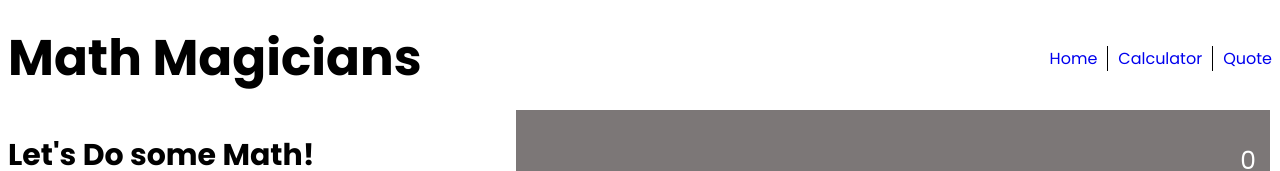
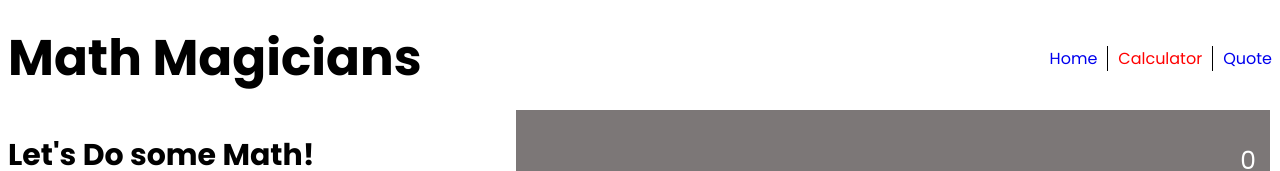
Before and after one commit to see-why/MathWizard, a React (Create React App) app: page /calculator in a window 1280 px wide. Shown: the top 171 px of the page. Built offline with nearby package versions, Linux system fonts and the light colour scheme.

Commit message:
Add style for active link

```diff
--- a/src/Calculator.css
+++ b/src/Calculator.css
@@ -42,6 +42,10 @@ h2 {
 
 a {
   text-decoration: none;
+}
+
+.active-link {
+  color: #f00;
 }
 
 .flex h2 {
```
